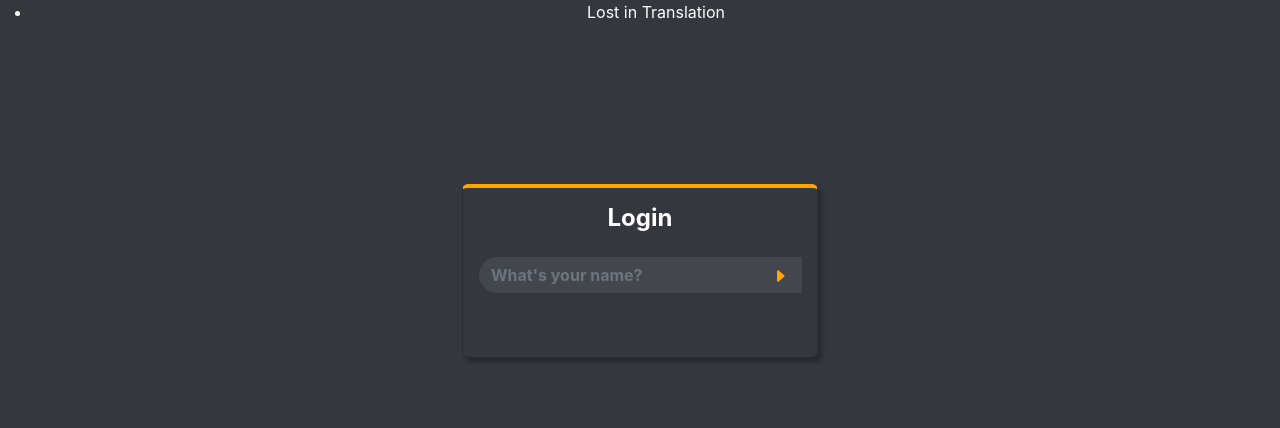
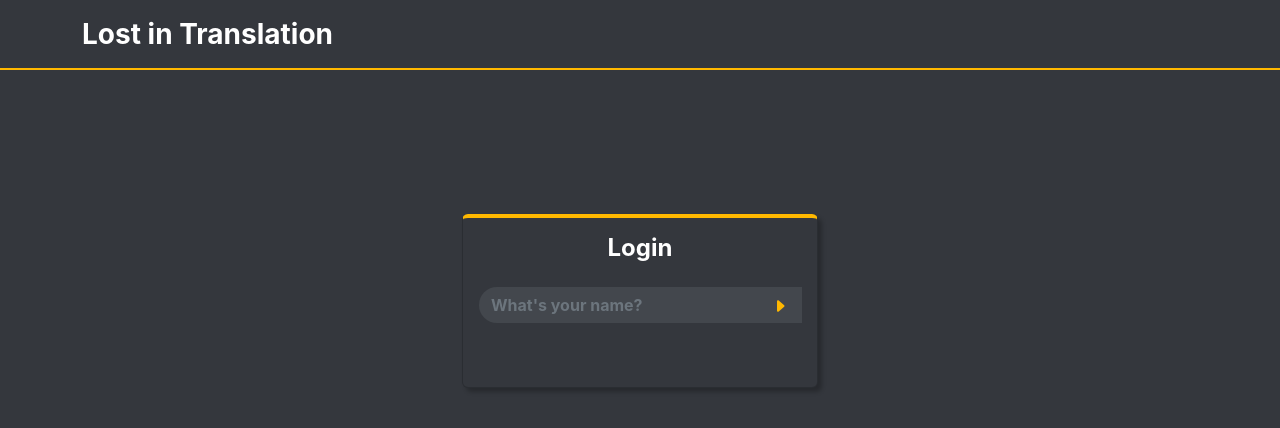
Before and after one commit to TintinPetersson/lost-in-translation, a React (Create React App) app in the folder my-first-app/: page / in a window 1280 px wide. Shown: the top 428 px of the page. Built offline with nearby package versions, Linux system fonts and the light colour scheme; no server answers.

Commit message:
feat: Styling for navbar. Added logout to navbar instead of profile.

```diff
--- a/my-first-app/src/App.css
+++ b/my-first-app/src/App.css
@@ -52,12 +52,12 @@
 
 .card{
   background-color: #34373D;
-  border-top: 4px solid orange;
+  border-top: 4px solid #FFB800;
   color: white;
   box-shadow: 4px 4px 4px rgba(0, 0, 0, 0.25);
 }
 
-.card input{                                                      /* TODO */
+.card input{
   background-color: #43474D;
   border: none;
   color: white;
@@ -73,7 +73,7 @@
 }
 
 .bi-caret-right-fill{
-  color: orange;
+  color: #FFB800
 }
 
 .input-group {
@@ -85,3 +85,28 @@
   top: 0;
   z-index: 200;
 }
+
+#navbar{
+  background-color: #34373D !important;
+  border-bottom: 2px solid #FFB800
+}
+
+.nav-link{
+  font-weight: 700;
+  font-size: 18px;
+}
+
+.bi-person-circle{
+  font-style: normal !important;
+  color: #ffc400;
+}
+
+.dd-item{
+  font-size: 14px !important;
+  font-weight: 600;
+}
+
+.navbar-brand {
+  font-size: 28px;
+  font-weight: 700;
+}
--- a/my-first-app/src/App.js
+++ b/my-first-app/src/App.js
@@ -1,6 +1,6 @@
 import { BrowserRouter, Route, Routes } from 'react-router-dom';
 import './App.css';
-import Navbar from './components/Navbar/Navbar';
+import NavigationBar from './components/NavigationBar/NavigationBar';
 import Login from './views/Login.js'
 import Profile from './views/Profile';
 import Translation from './views/Translation';
@@ -10,7 +10,7 @@ function App() {
   return (
     <BrowserRouter>
       <div className="App">
-        <Navbar />
+        <NavigationBar />
         <Routes>
           <Route path="/" element={<Login />} />
           <Route path="/translation" element={<Translation />} />
--- a/my-first-app/src/components/Navbar/Navbar.js
+++ /dev/null
@@ -1,30 +0,0 @@
-import { NavLink } from "react-router-dom";
-import { useUser } from "../../context/UserContext";
-
-const Navbar = () => {
-
-    const { user } = useUser()
-
-    return (
-        <nav>
-            <ul>
-                <li>Lost in Translation</li>
-            </ul>
-            {user !== null &&
-                <ul>
-                    <li>
-                        <NavLink to="/translation">Translations</NavLink>
-                    </li>
-                    <li>
-                        <NavLink to="/profile">Profile</NavLink>
-                    </li>
-                    <li>
-                        {user.username}
-                    </li>
-                </ul>
-            }
-        </nav>
-    )
-}
-
-export default Navbar
--- /dev/null
+++ b/my-first-app/src/components/NavigationBar/NavigationBar.js
@@ -0,0 +1,63 @@
+import { NavLink } from "react-router-dom";
+import { useUser } from "../../context/UserContext";
+import Container from 'react-bootstrap/Container';
+import Navbar from 'react-bootstrap/Navbar';
+import Nav from 'react-bootstrap/Nav';
+import NavDropdown from 'react-bootstrap/NavDropdown'
+import { STORAGE_KEY_USER } from "../../const/StorageKeys";
+import { storageDelete } from "../../utils/storage";
+
+
+const NavigationBar = () => {
+
+    const { user, setUser } = useUser()
+
+    const handleLogoutClick = () => {
+        if (window.confirm("Are you sure?")) {
+            storageDelete(STORAGE_KEY_USER)
+            setUser(null)
+        }
+    }
+
+    return (
+        <Navbar id="navbar" collapseOnSelect expand="lg" bg="dark" variant="dark">
+            <Container>
+                <Navbar.Brand id="brand">Lost in Translation</Navbar.Brand>
+                <Navbar.Toggle aria-controls="responsive-navbar-nav" />
+                <Navbar.Collapse id="responsive-navbar-nav">
+                    {
+                        user !== null &&
+                        <Nav className="ms-auto">
+                            <NavLink className="nav-link" to="/translation">Translations</NavLink>
+                            <NavDropdown title={<i class="bi bi-person-circle"> {user.username} </i>}>
+                                <NavLink className="nav-link text-dark dd-item" to="/profile">Profile</NavLink>
+                                <NavLink className="nav-link text-dark dd-item" onClick={handleLogoutClick}>Log Out</NavLink>
+                            </NavDropdown>
+                            {/*
+                            <div class="dropdown">
+                                <button
+                                    class="btn btn-primary dropdown-toggle hidden-arrow"
+                                    type="button"
+                                    id="dropdownMenuButton2"
+                                    data-mdb-toggle="dropdown"
+                                    aria-expanded="false"
+                                >
+                                    <i class="bi bi-person-circle">Profile</i>
+                                </button>
+                                <ul class="dropdown-menu" aria-labelledby="dropdownMenuButton2">
+                                    <li><a class="dropdown-item" href="#"> <i class="fas fa-user-alt pe-2"></i>My Profile</a></li>
+                                    <li><a class="dropdown-item" href="#"> <i class="fas fa-cog pe-2"></i>Settings</a></li>
+                                    <li><a class="dropdown-item" href="#"> <i class="fas fa-door-open pe-2"></i>Logout</a></li>
+                                </ul>
+                            </div> */}
+                        </Nav>
+
+                    }
+
+                </Navbar.Collapse>
+            </Container>
+        </Navbar>
+    )
+}
+
+export default NavigationBar
--- a/my-first-app/src/components/Profile/ProfileActions.js
+++ b/my-first-app/src/components/Profile/ProfileActions.js
@@ -1,24 +1,13 @@
 import { Link } from "react-router-dom"
-import { STORAGE_KEY_USER } from "../../const/StorageKeys";
-import { useUser } from "../../context/UserContext";
-import { storageDelete } from "../../utils/storage";
+
 
 const ProfileAction = () => {
-
-    const { setUser } = useUser()
-
-    const handleLogoutClick = () => {
-        if (window.confirm("Are you sure?")) {
-            storageDelete(STORAGE_KEY_USER)
-            setUser(null)
-        }
-    }
 
     return (
         <ul>
             <li><Link to="/translation">Translation</Link></li>
             <li><button>Clear history</button></li>
-            <li><button onClick={handleLogoutClick}>Logout</button></li>
+            <li><button>Logout</button></li>
         </ul>
     )
 }
```
